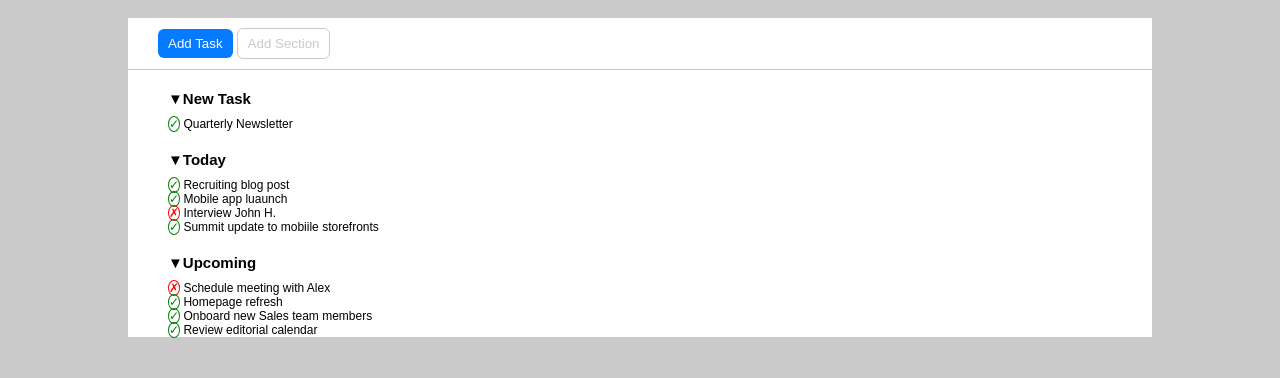
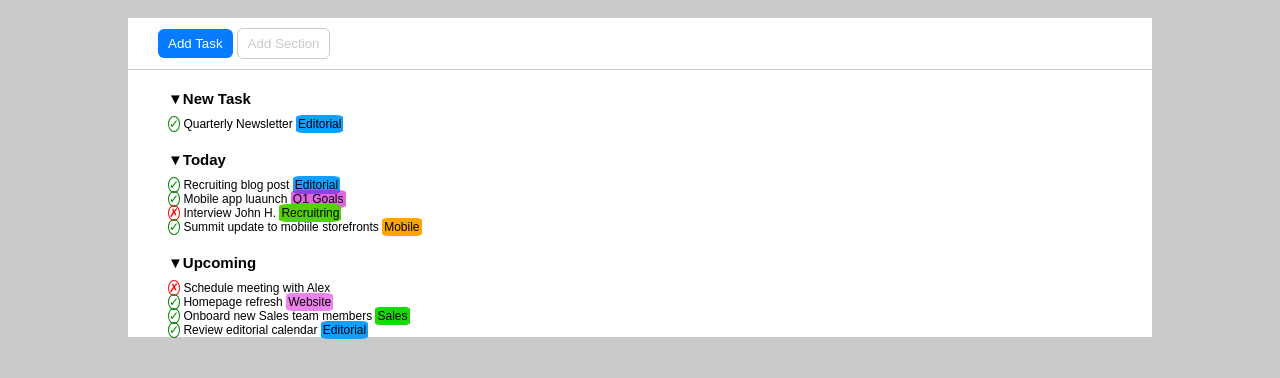
Before and after one commit to LucaFormica17/html-css-toboolist, a plain HTML site: page index.html in a window 1280 px wide. Shown: the part 76-454 px from the top of the page. Drawn offline with Linux system fonts and the light colour scheme.

Commit message:
[UPDATE] complete exercise

```diff
--- a/css/style.css
+++ b/css/style.css
@@ -71,7 +71,6 @@ header{
     padding-top: 20px;
     padding-left: 40px;
     list-style-type: none;
-
 }
 
 .sub-list{
@@ -93,3 +92,39 @@ header{
     border: 1px solid green;
     border-radius: 50%;
 }
+
+.editorial{
+    background-color: rgb(17, 160, 255);
+    padding: 2px;
+    border-radius: 15%;
+}
+
+.q1{
+    background-color: rgba(209, 18, 209, 0.651);
+    padding: 2px;
+    border-radius: 15%;
+}
+
+.recuitring{
+    background-color: rgb(84, 210, 0);
+    padding: 2px;
+    border-radius: 15%;
+}
+
+.mobile{
+    background-color: orange;
+    padding: 2px;
+    border-radius: 15%;
+}
+
+.website{
+    background-color: violet;
+    padding: 2px;
+    border-radius: 15%;
+}
+
+.sales{
+    background-color: rgb(24, 217, 2);
+    padding: 2px;
+    border-radius: 15%;
+}
--- a/index.html
+++ b/index.html
@@ -31,6 +31,9 @@
                                 <li>
                                     <span class="check">&check;</span>
                                     Quarterly Newsletter
+                                    <span class="editorial">
+                                        Editorial
+                                    </span>
                                 </li>
                             </ul>
                         </li>
@@ -40,18 +43,30 @@
                                 <li>
                                     <span class="check">&check;</span>
                                     Recruiting blog post
+                                    <span class="editorial">
+                                        Editorial
+                                    </span>
                                 </li>
                                 <li>
                                     <span class="check">&check;</span>
                                     Mobile app luaunch
+                                    <span class="q1">
+                                        Q1 Goals
+                                    </span>
                                 </li>
                                 <li>
                                     <span class="cross">&cross;</span>
                                     Interview John H.
+                                    <span class="recuitring">
+                                        Recruitring
+                                    </span>
                                 </li>
                                 <li>
                                     <span class="check">&check;</span>
                                     Summit update to mobiile storefronts
+                                    <span class="mobile">
+                                        Mobile
+                                    </span>
                                 </li>
                             </ul>
                         </li>
@@ -65,14 +80,23 @@
                                 <li>
                                     <span class="check">&check;</span>
                                     Homepage refresh
+                                    <span class="website">
+                                        Website
+                                    </span>
                                 </li>
                                 <li>
                                     <span class="check">&check;</span>
                                     Onboard new Sales team members
+                                    <span class="sales">
+                                        Sales
+                                    </span>
                                 </li>
                                 <li>
                                     <span class="check">&check;</span>
                                     Review editorial calendar
+                                    <span class="editorial">
+                                        Editorial
+                                    </span>
                                 </li>
                             </ul>
                         </li>
```
